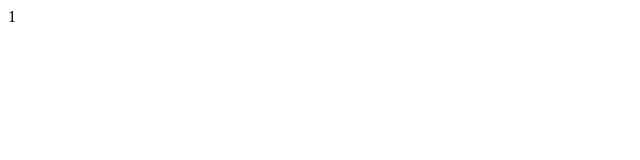
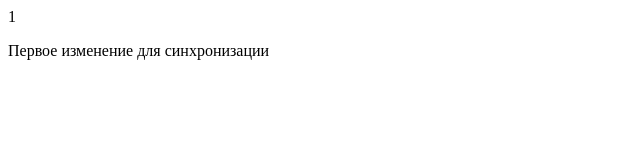
Before and after one commit to kotukhov78/first-project, a plain HTML site: page index.html in a window 1280 px wide. Shown: the whole page, without its empty margins (0-640 px from the left). Drawn offline with Linux system fonts and the light colour scheme.

Commit message:
тест синхронизации

```diff
--- a/index.html
+++ b/index.html
@@ -6,6 +6,6 @@
     <title>Document</title>
 </head>
 <body>
-
+    <p>Первое изменение для синхронизации</p>
 </body>
 </html>
```
